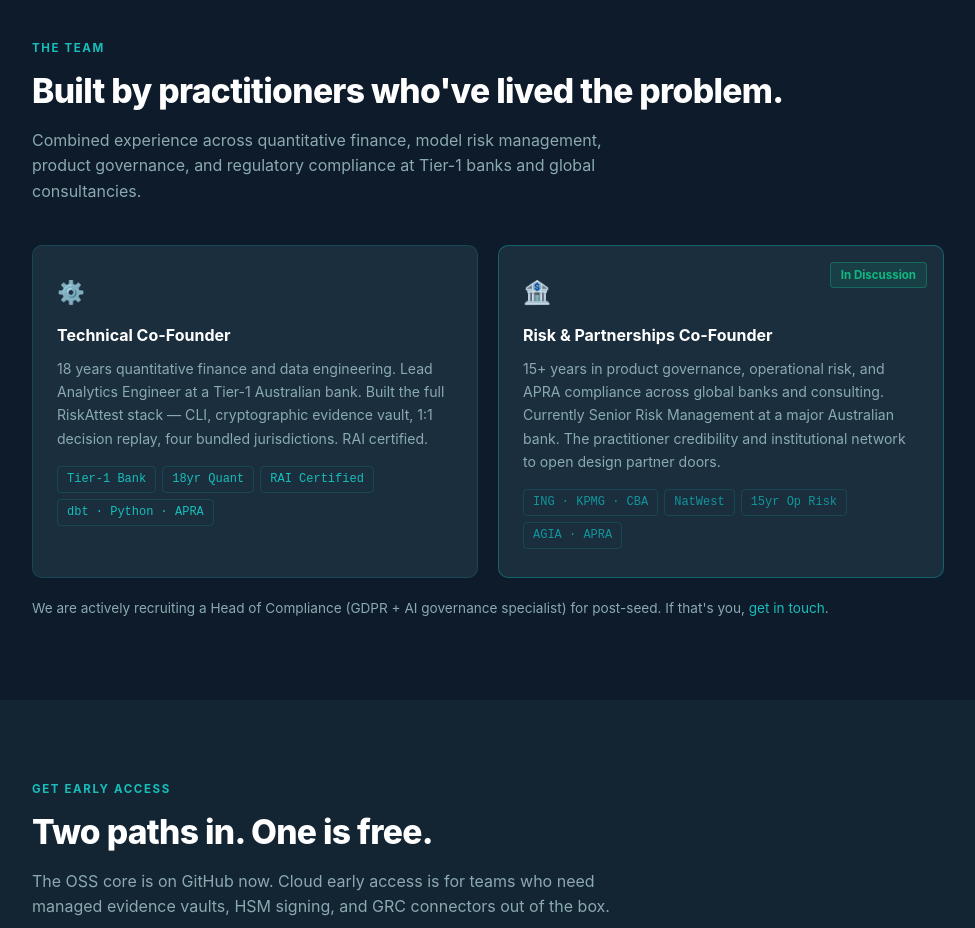
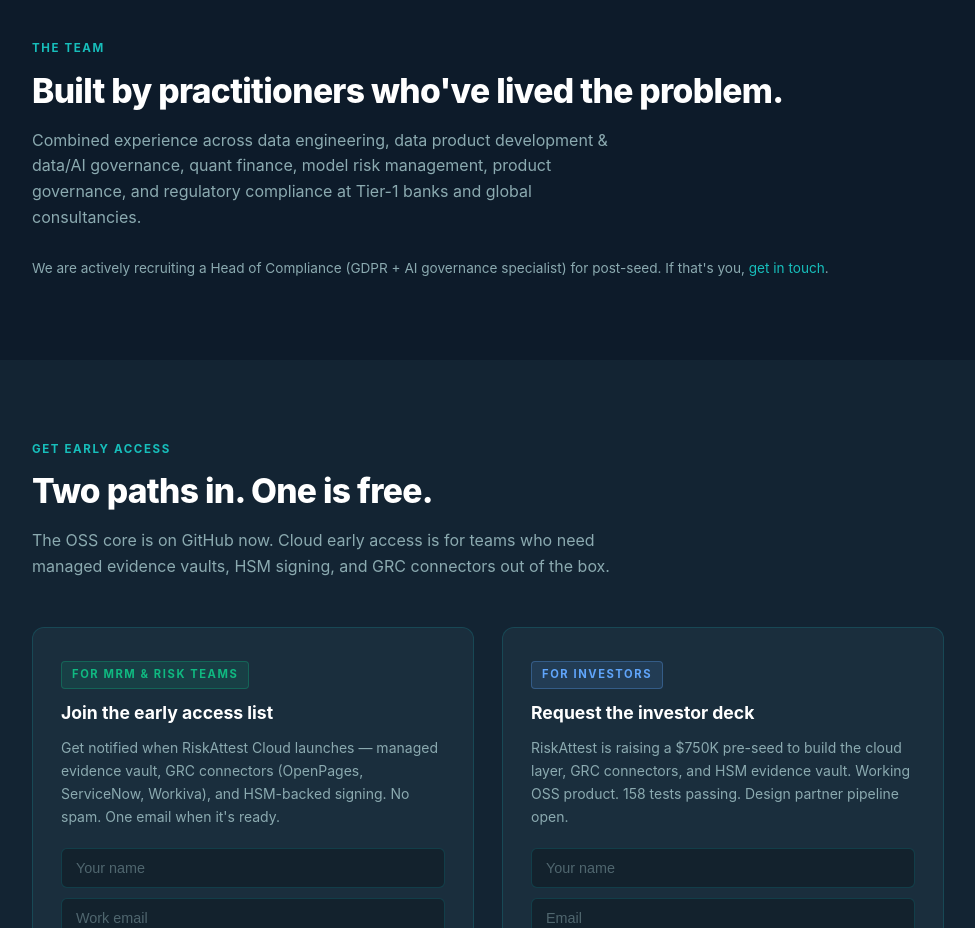
Before and after one commit to riskattest/riskattest-site, a plain HTML site: page index.html in a window 1280 px wide. Shown: the part 4420-5348 px from the top of the page, without its empty margins (152-1127 px from the left). Drawn offline with Linux system fonts and the light colour scheme.

Commit message:
removed identification for founders

```diff
--- a/index.html
+++ b/index.html
@@ -544,38 +544,9 @@
   <div class="container">
     <div class="section-label">The Team</div>
     <h2>Built by practitioners who've lived the problem.</h2>
-    <p class="section-sub">Combined experience across quantitative finance, model risk management, product governance, and regulatory compliance at Tier-1 banks and global consultancies.</p>
+    <p class="section-sub">Combined experience across data engineering, data product development &amp; data/AI governance, quant finance, model risk management, product governance, and regulatory compliance at Tier-1 banks and global consultancies.</p>
 
-    <div style="display:grid;grid-template-columns:repeat(auto-fit,minmax(260px,1fr));gap:20px;margin-top:40px;">
-
-      <div style="background:var(--card);border:1px solid var(--border);border-radius:10px;padding:28px 24px;">
-        <div style="font-size:1.4rem;margin-bottom:14px;">⚙️</div>
-        <h3 style="font-size:1rem;font-weight:700;margin-bottom:8px;">Technical Co-Founder</h3>
-        <p style="font-size:0.88rem;color:var(--muted);line-height:1.65;margin-bottom:16px;">18 years quantitative finance and data engineering. Lead Analytics Engineer at a Tier-1 Australian bank. Built the full RiskAttest stack — CLI, cryptographic evidence vault, 1:1 decision replay, four bundled jurisdictions. RAI certified.</p>
-        <div style="display:flex;flex-wrap:wrap;gap:6px;">
-          <span style="font-size:0.75rem;padding:3px 9px;border-radius:4px;border:1px solid var(--border);color:var(--seafoam);font-family:monospace;">Tier-1 Bank</span>
-          <span style="font-size:0.75rem;padding:3px 9px;border-radius:4px;border:1px solid var(--border);color:var(--seafoam);font-family:monospace;">18yr Quant</span>
-          <span style="font-size:0.75rem;padding:3px 9px;border-radius:4px;border:1px solid var(--border);color:var(--seafoam);font-family:monospace;">RAI Certified</span>
-          <span style="font-size:0.75rem;padding:3px 9px;border-radius:4px;border:1px solid var(--border);color:var(--seafoam);font-family:monospace;">dbt · Python · APRA</span>
-        </div>
-      </div>
-
-      <div style="background:var(--card);border:1px solid rgba(18,149,156,0.5);border-radius:10px;padding:28px 24px;position:relative;">
-        <span style="position:absolute;top:16px;right:16px;font-size:0.72rem;font-weight:700;padding:3px 10px;border-radius:4px;background:rgba(16,185,129,0.12);border:1px solid rgba(16,185,129,0.35);color:#10B981;">In Discussion</span>
-        <div style="font-size:1.4rem;margin-bottom:14px;">🏦</div>
-        <h3 style="font-size:1rem;font-weight:700;margin-bottom:8px;">Risk &amp; Partnerships Co-Founder</h3>
-        <p style="font-size:0.88rem;color:var(--muted);line-height:1.65;margin-bottom:16px;">15+ years in product governance, operational risk, and APRA compliance across global banks and consulting. Currently Senior Risk Management at a major Australian bank. The practitioner credibility and institutional network to open design partner doors.</p>
-        <div style="display:flex;flex-wrap:wrap;gap:6px;">
-          <span style="font-size:0.75rem;padding:3px 9px;border-radius:4px;border:1px solid var(--border);color:var(--teal2);font-family:monospace;">ING · KPMG · CBA</span>
-          <span style="font-size:0.75rem;padding:3px 9px;border-radius:4px;border:1px solid var(--border);color:var(--teal2);font-family:monospace;">NatWest</span>
-          <span style="font-size:0.75rem;padding:3px 9px;border-radius:4px;border:1px solid var(--border);color:var(--teal2);font-family:monospace;">15yr Op Risk</span>
-          <span style="font-size:0.75rem;padding:3px 9px;border-radius:4px;border:1px solid var(--border);color:var(--teal2);font-family:monospace;">AGIA · APRA</span>
-        </div>
-      </div>
-
-    </div>
-
-    <p style="font-size:0.85rem;color:var(--muted);margin-top:20px;">
+    <p style="font-size:0.85rem;color:var(--muted);margin-top:28px;">
       We are actively recruiting a Head of Compliance (GDPR + AI governance specialist) for post-seed. If that's you, <a href="mailto:founders@riskattest.com">get in touch</a>.
     </p>
   </div>
```
